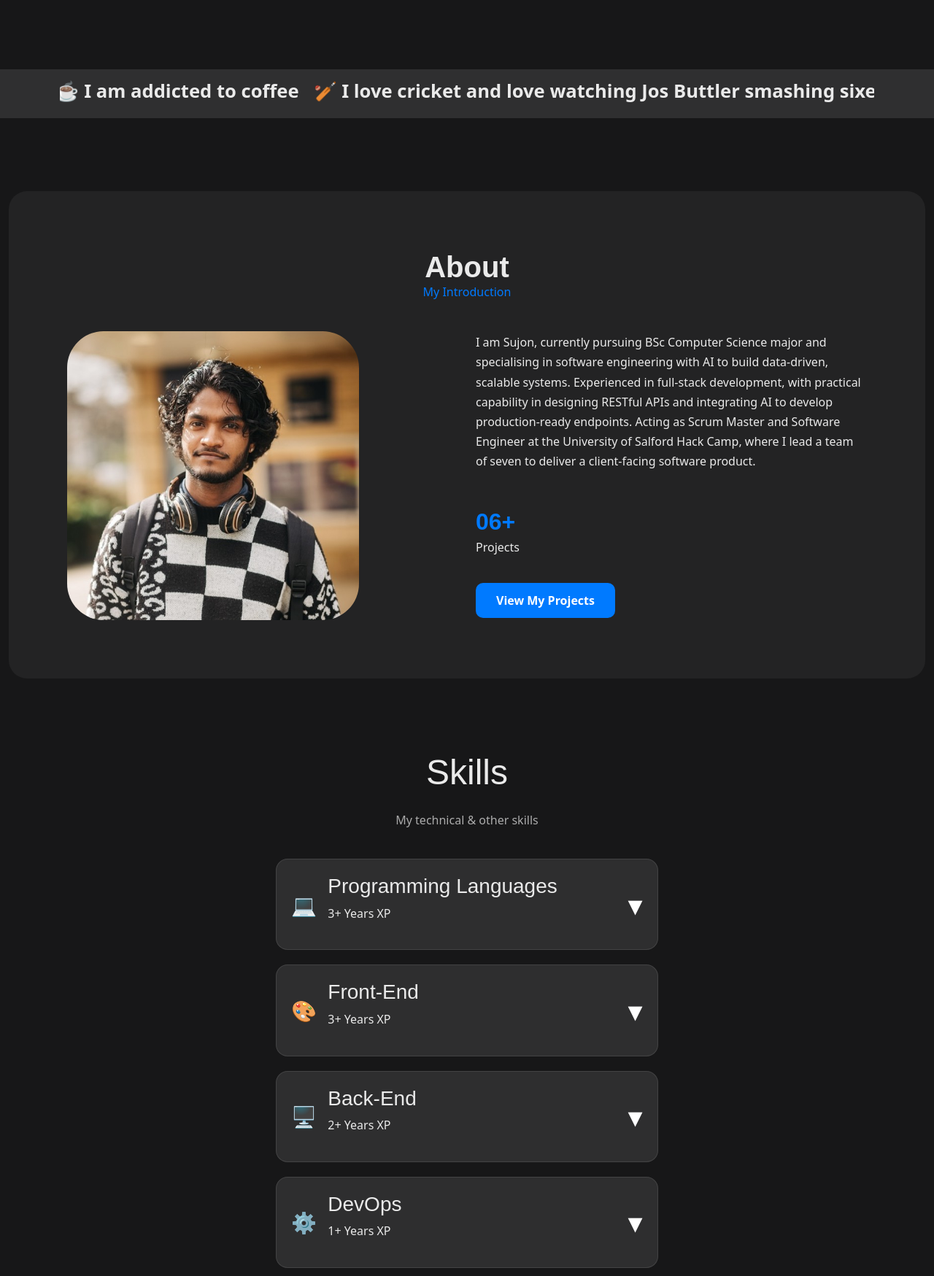
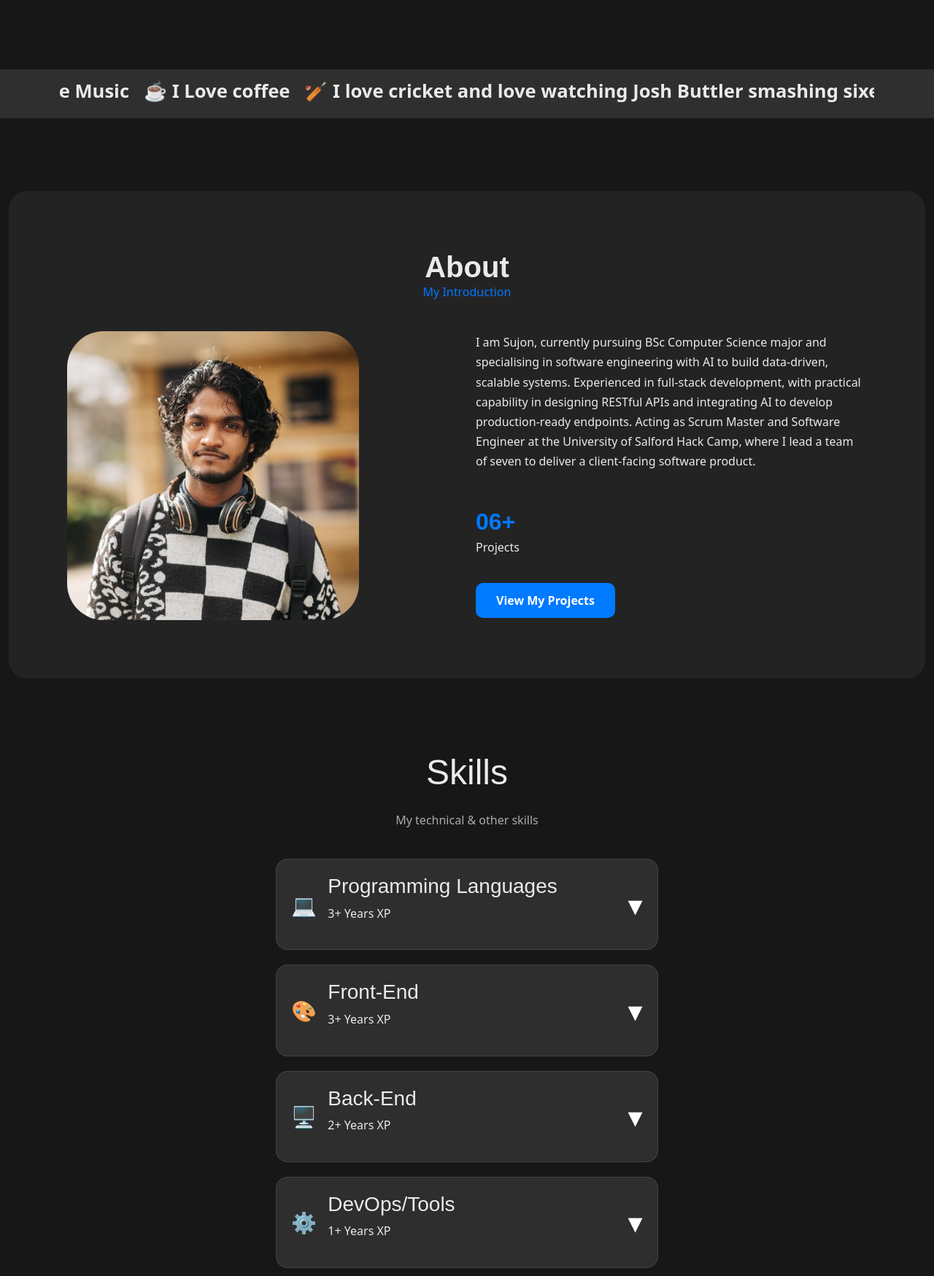
Before and after one commit to abdursujon/sujons.com, a PHP site: page / in a window 1280 px wide. Shown: the part 501-2250 px from the top of the page at 73% size. Run offline with PHP 8.4, Linux system fonts and the light colour scheme; some web fonts are replaced.

Commit message:
Minor updtess

```diff
--- a/assets/data/skills.json
+++ b/assets/data/skills.json
@@ -7,7 +7,6 @@
       { "name": "Java", "level": 90 },
       { "name": "JavaScript", "level": 90 },
       { "name": "PHP", "level": 75 },
-      { "name": "C#", "level": 45 },
       { "name": "SQL", "level": 90 }
     ]
   },
@@ -17,7 +16,7 @@
     "experience": "3+ Years XP",
     "icon": "frontend",
     "skills": [
-      { "name": "React", "level": 60 },
+      { "name": "ReactJS", "level": 60 },
       { "name": "HTML5", "level": 98 },
       { "name": "CSS", "level": 85 },
       { "name": "Bootstrap", "level": 90 },
@@ -32,24 +31,22 @@
     "icon": "server",
     "skills": [
       { "name": "MySQL", "level": 85 },
-      { "name": "Spring Boot", "level": 60 },
       { "name": "REST API", "level": 60 },
       { "name": "JSON", "level": 90 },
-      { "name": "JUnit", "level": 60 },
-      { "name": "CI/CD", "level": 60 }
+      { "name": "PHPUnit", "level": 60 }
     ]
   },
 
   {
-    "category": "DevOps",
+    "category": "DevOps/Tools",
     "experience": "1+ Years XP",
     "icon": "devops",
     "skills": [
       { "name": "Linux", "level": 70 },
       { "name": "Git", "level": 90 },
-      { "name": "GitHub", "level": 90 },
       { "name": "Jira", "level": 80 },
-      { "name": "Docker", "level": 70 }
+      { "name": "Docker", "level": 70 },
+      { "name": "CI/CD", "level": 70 }
     ]
   }
 ]
--- a/css/style.css
+++ b/css/style.css
@@ -408,6 +408,9 @@ hr { border: 1px solid rgba(255, 255, 255, 0.2); }
   }
 
   .stat-box h2 { font-size: 26px; }
+
+  /* Section 2 */
+
 }
 
 
@@ -478,6 +481,9 @@ hr { border: 1px solid rgba(255, 255, 255, 0.2); }
     margin-left: auto;
     margin-right: auto;
   }
+  #section-2{
+    margin-top: 95px!important;
+  }
 }
 
 
--- a/index.html
+++ b/index.html
@@ -38,7 +38,7 @@
           </div>
 
           <div class="col-12 col-lg-6 order-2 order-lg-1 mt-5">
-            <h1 class="hero-title">Hi, I'm Sujon</h1>
+            <h1 class="hero-title ">Hi, I'm Sujon</h1>
             <div class="hero-icons">
               <span>🧑‍💻</span>
               <span>🎸</span>
@@ -64,12 +64,12 @@
     <!-- =========== Section 2: What I love =============== -->
     <section id="section-2">
       <div class="container section-2-container">
-        <div class="scrolling-wrapper">
+        <div class="scrolling-wrapper ">
           <p class="scrolling-text">
-            🧑‍💻 I love coding &nbsp; 🎸 I love Music &nbsp; ☕ I am addicted to coffee &nbsp;
-            🏏 I love cricket and love watching Jos Buttler smashing sixes &nbsp;
+            🧑‍💻 I love coding &nbsp; 🎸 I love Music &nbsp; ☕ I Love coffee &nbsp;
+            🏏 I love cricket and love watching Josh Buttler smashing sixes &nbsp;
             ⚽ I love football and Messi &nbsp; 🎮 I love CS2 &nbsp; 🚋 I love Tram &nbsp;
-            🎞️ I love films &nbsp; 🌵 I love nature &nbsp; 🤖 Most of the time I love AI
+            🎞️ I love films &nbsp; 🌵 I love nature &nbsp; 😻I love cat
           </p>
         </div>
       </div>
```
Also changed, not shown: 1 other file.
